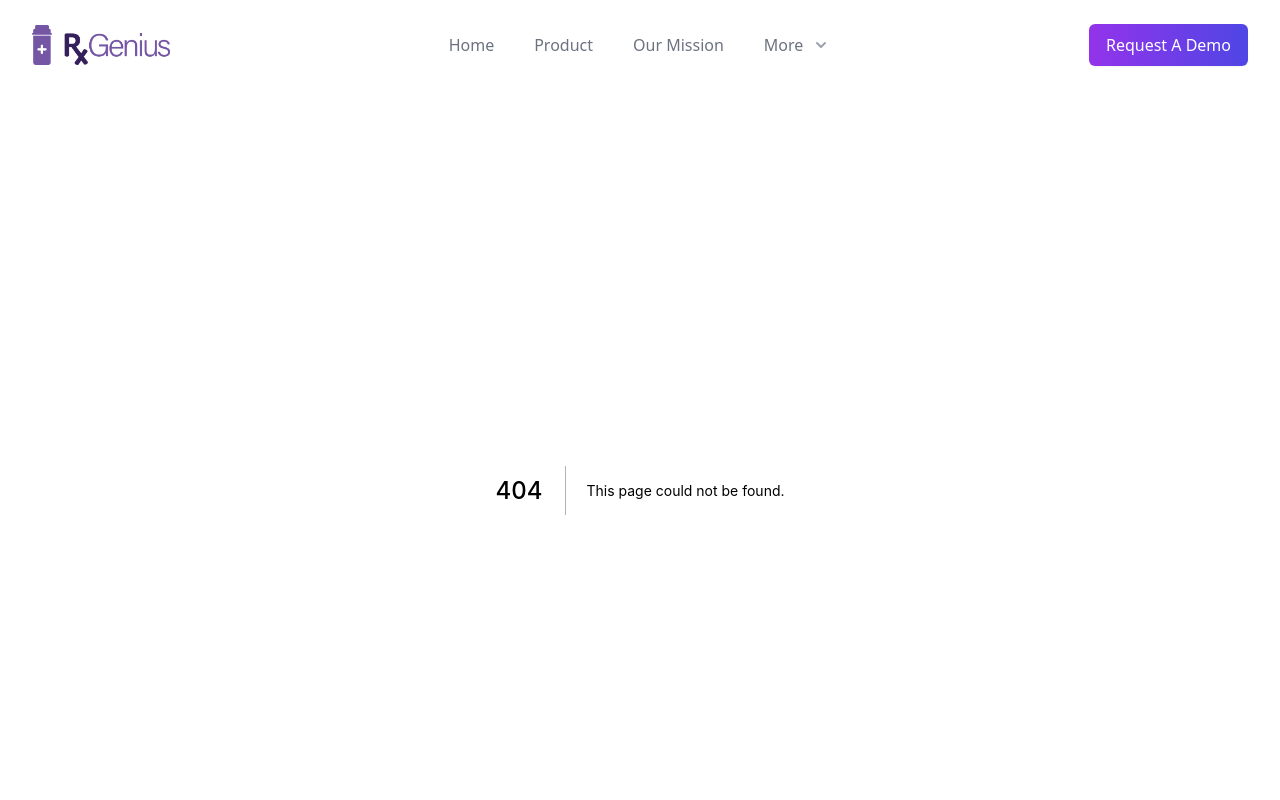
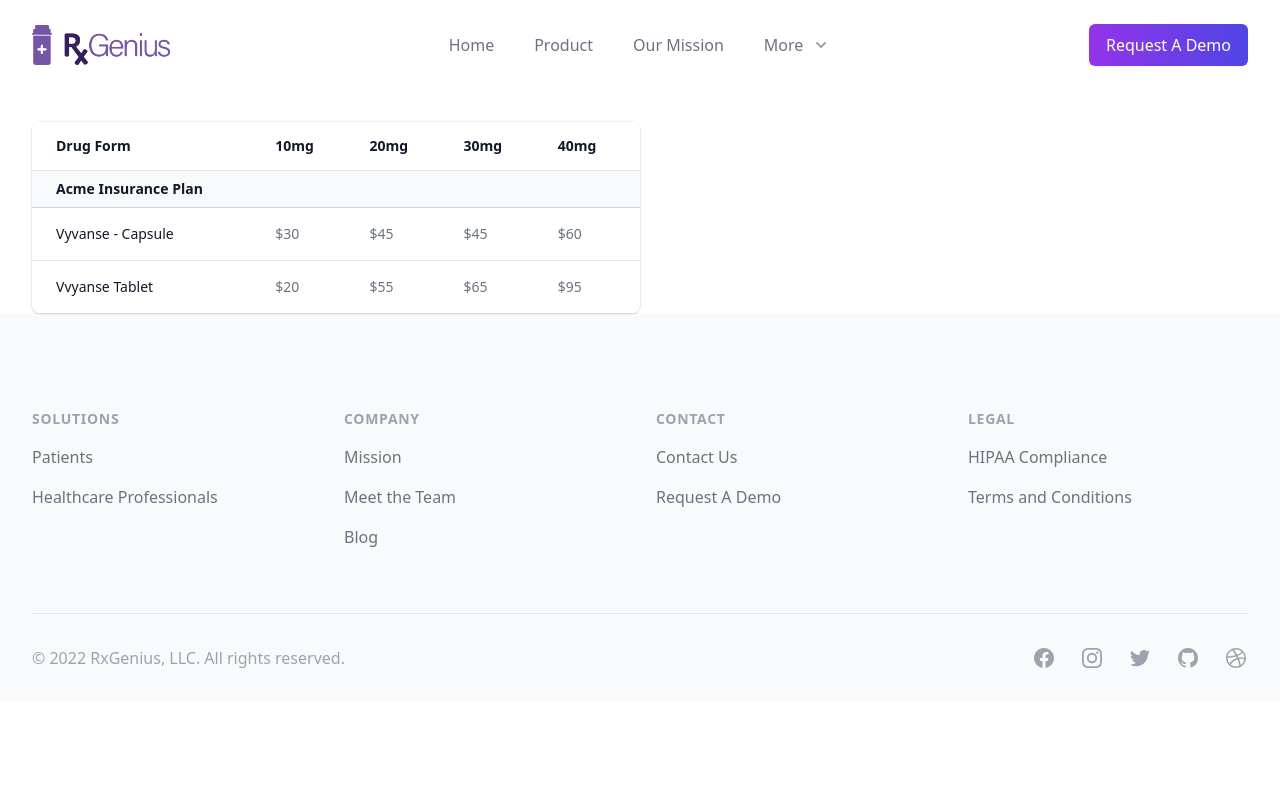
Before and after one commit to seanbiller/rxgenius, a Next.js app: page /experimental in a window 1280 px wide. Before the commit this address had no page. Shown: the top 800 px of the page. Built offline with nearby package versions, Linux system fonts and the light colour scheme.

Commit message:
New Images for Landing Page

```diff
--- /dev/null
+++ b/components/experimental/dropDown.js
@@ -0,0 +1,24 @@
+const DropDown = ({ title, value }) => {
+  return (
+    <div>
+      <label
+        htmlFor="location"
+        className="block text-sm font-medium text-gray-700"
+      >
+        {title}
+      </label>
+      <select
+        id="location"
+        name="location"
+        className="mt-1 block w-full rounded-md border-gray-300 py-2 pl-3 pr-10 text-base focus:border-indigo-500 focus:outline-none focus:ring-indigo-500 sm:text-sm"
+        defaultValue="-"
+      >
+        {value.map((item) => (
+          <option key={item}>{item}</option>
+        ))}
+      </select>
+    </div>
+  )
+}
+
+export default DropDown
--- /dev/null
+++ b/components/experimental/searchBar.js
@@ -0,0 +1,27 @@
+const Searchbar = ({ title }) => {
+  return (
+    <div>
+      <label
+        htmlFor="search"
+        className="block text-sm font-medium text-gray-700"
+      >
+        {title}
+      </label>
+      <div className="relative mt-1 flex items-center">
+        <input
+          type="text"
+          name="search"
+          id="search"
+          className="block w-full  rounded-md border-gray-300 pr-12 shadow-sm focus:border-indigo-500 focus:ring-indigo-500 sm:text-sm"
+        />
+        <div className="absolute inset-y-0 right-0 flex py-1.5 pr-1.5">
+          <kbd className="inline-flex items-center rounded border border-gray-200 px-2 font-sans text-sm font-medium text-gray-400">
+            ⌘K
+          </kbd>
+        </div>
+      </div>
+    </div>
+  )
+}
+
+export default Searchbar
--- a/components/navbar.js
+++ b/components/navbar.js
@@ -34,7 +34,8 @@
   },
   {
     name: 'Product',
-    href: '/product',
+    // href: '/product',
+    href: '/comingSoon',
   },
   {
     name: 'Our Mission',
--- /dev/null
+++ b/pages/experimental.js
@@ -0,0 +1,197 @@
+// import Searchbar from '../components/experimental/searchbar'
+// import DropDown from '../components/experimental/dropdown'
+
+// const states = [
+//   '-',
+//   'AK - Alaska',
+//   'AL - Alabama',
+//   'AR - Arkansas',
+//   'AS - American Samoa',
+//   'AZ - Arizona',
+//   'CA - California',
+//   'CO - Colorado',
+//   'CT - Connecticut',
+//   'DC - District of Columbia',
+//   'DE - Delaware',
+//   'FL - Florida',
+//   'GA - Georgia',
+//   'GU - Guam',
+//   'HI - Hawaii',
+//   'IA - Iowa',
+//   'ID - Idaho',
+//   'IL - Illinois',
+//   'IN - Indiana',
+//   'KS - Kansas',
+//   'KY - Kentucky',
+//   'LA - Louisiana',
+//   'MA - Massachusetts',
+//   'MD - Maryland',
+//   'ME - Maine',
+//   'MI - Michigan',
+//   'MN - Minnesota',
+//   'MO - Missouri',
+//   'MS - Mississippi',
+//   'MT - Montana',
+//   'NC - North Carolina',
+//   'ND - North Dakota',
+//   'NE - Nebraska',
+//   'NH - New Hampshire',
+//   'NJ - New Jersey',
+//   'NM - New Mexico',
+//   'NV - Nevada',
+//   'NY - New York',
+//   'OH - Ohio',
+//   'OK - Oklahoma',
+//   'OR - Oregon',
+//   'PA - Pennsylvania',
+//   'PR - Puerto Rico',
+//   'RI - Rhode Island',
+//   'SC - South Carolina',
+//   'SD - South Dakota',
+//   'TN - Tennessee',
+//   'TX - Texas',
+//   'UT - Utah',
+//   'VA - Virginia',
+//   'VI - Virgin Islands',
+//   'VT - Vermont',
+//   'WA - Washington',
+//   'WI - Wisconsin',
+//   'WV - West Virginia',
+//   'WY - Wyoming',
+// ]
+
+// const dosage = ['10mg', '20mg', '30mg']
+
+// export default function Experimental() {
+//   return (
+//     <div className="mx-auto max-w-2xl sm:px-6 lg:px-8">
+//       <Searchbar title="Drug Search" />
+//       <DropDown title="Form" value={dosage} />
+
+//       <DropDown title="State" value={states} />
+//     </div>
+//   )
+// }
+
+/* This example requires Tailwind CSS v2.0+ */
+import { Fragment } from 'react'
+
+const locations = [
+  {
+    name: 'Acme Insurance Plan',
+    people: [
+      {
+        name: 'Vyvanse - Capsule',
+        priceOne: '$30',
+        priceTwo: '$45',
+        priceThree: '$45',
+        priceFour: '$60',
+      },
+      {
+        name: 'Vvyanse Tablet',
+        priceOne: '$20',
+        priceTwo: '$55',
+        priceThree: '$65',
+        priceFour: '$95',
+      },
+    ],
+  },
+  // More people...
+]
+
+function classNames(...classes) {
+  return classes.filter(Boolean).join(' ')
+}
+
+export default function Example() {
+  return (
+    <div className="max-w-2xl px-4 sm:px-6 lg:px-8">
+      <div className="mt-8 flex flex-col">
+        <div className="-my-2 -mx-4 overflow-x-auto sm:-mx-6 lg:-mx-8">
+          <div className="inline-block min-w-full py-2 align-middle md:px-6 lg:px-8">
+            <div className="overflow-hidden shadow ring-1 ring-black ring-opacity-5 md:rounded-lg">
+              <table className="min-w-full">
+                <thead className="bg-white">
+                  <tr>
+                    <th
+                      scope="col"
+                      className="py-3.5 pl-4 pr-3 text-left text-sm font-semibold text-gray-900 sm:pl-6"
+                    >
+                      Drug Form
+                    </th>
+                    <th
+                      scope="col"
+                      className="px-3 py-3.5 text-left text-sm font-semibold text-gray-900"
+                    >
+                      10mg
+                    </th>
+                    <th
+                      scope="col"
+                      className="px-3 py-3.5 text-left text-sm font-semibold text-gray-900"
+                    >
+                      20mg
+                    </th>
+                    <th
+                      scope="col"
+                      className="px-3 py-3.5 text-left text-sm font-semibold text-gray-900"
+                    >
+                      30mg
+                    </th>
+                    <th
+                      scope="col"
+                      className="px-3 py-3.5 text-left text-sm font-semibold text-gray-900"
+                    >
+                      40mg
+                    </th>
+                  </tr>
+                </thead>
+                <tbody className="bg-white">
+                  {locations.map((location) => (
+                    <Fragment key={location.name}>
+                      <tr className="border-t border-gray-200">
+                        <th
+                          colSpan={5}
+                          scope="colgroup"
+                          className="bg-gray-50 px-4 py-2 text-left text-sm font-semibold text-gray-900 sm:px-6"
+                        >
+                          {location.name}
+                        </th>
+                      </tr>
+                      {location.people.map((person, personIdx) => (
+                        <tr
+                          key={person.email}
+                          className={classNames(
+                            personIdx === 0
+                              ? 'border-gray-300'
+                              : 'border-gray-200',
+                            'border-t'
+                          )}
+                        >
+                          <td className="whitespace-nowrap py-4 pl-4 pr-3 text-sm font-medium text-gray-900 sm:pl-6">
+                            {person.name}
+                          </td>
+                          <td className="whitespace-nowrap px-3 py-4 text-sm text-gray-500">
+                            {person.priceOne}
+                          </td>
+                          <td className="whitespace-nowrap px-3 py-4 text-sm text-gray-500">
+                            {person.priceTwo}
+                          </td>
+                          <td className="whitespace-nowrap px-3 py-4 text-sm text-gray-500">
+                            {person.priceThree}
+                          </td>
+                          <td className="whitespace-nowrap px-3 py-4 text-sm text-gray-500">
+                            {person.priceFour}
+                          </td>
+                        </tr>
+                      ))}
+                    </Fragment>
+                  ))}
+                </tbody>
+              </table>
+            </div>
+          </div>
+        </div>
+      </div>
+    </div>
+  )
+}
--- a/pages/index.js
+++ b/pages/index.js
@@ -23,6 +23,10 @@
 import Hero from '../components/homePage/hero'
 import { NavLink } from '../components/navigation/navLink'
 import Link from 'next/link'
+import Image from 'next/image'
+
+import searchPic from '../public/search.jpg'
+import drugResults from '../public/DrugResults.jpg'
 
 const solutions = [
   {
@@ -131,11 +135,7 @@
 
         {/* Logo Cloud */}
         <div className="bg-gray-100">
-          <div className="mx-auto max-w-7xl py-16 px-4 sm:px-6 lg:px-8">
-            <p className="text-center text-sm font-semibold uppercase tracking-wide text-gray-500">
-              Trusted by over 5 very average small businesses
-            </p>
-          </div>
+          <div className="mx-auto max-w-7xl py-16 px-4 sm:px-6 lg:px-8"></div>
         </div>
 
         {/* Alternating Feature Sections */}
@@ -180,11 +180,18 @@
                 </div>
               </div>
               <div className="mt-12 sm:mt-16 lg:mt-0">
-                <div className="-mr-48 pl-4 sm:pl-6 md:-mr-16 lg:relative lg:m-0 lg:h-full lg:px-0">
-                  <img
+                <div className="relative -mr-48 pl-4 sm:pl-6 md:-mr-16 lg:relative lg:m-0 lg:h-full lg:px-0">
+                  {/* <img
                     className="w-full rounded-xl shadow-xl ring-1 ring-black ring-opacity-5 lg:absolute lg:left-0 lg:h-full lg:w-auto lg:max-w-none"
-                    src="/search.jpg"
+                    src="/Search.jpg"
                     alt="Inbox user interface"
+                  /> */}
+                  <Image
+                    src={searchPic}
+                    alt="Logo"
+                    layout="fill" // required
+                    objectFit="contain" // change as you like
+                    className="w-full rounded-xl shadow-xl ring-1 ring-black ring-opacity-5 lg:absolute lg:left-0 lg:h-full lg:w-auto lg:max-w-none"
                   />
                 </div>
               </div>
@@ -225,10 +232,17 @@
               </div>
               <div className="mt-12 sm:mt-16 lg:col-start-1 lg:mt-0">
                 <div className="-ml-48 pr-4 sm:pr-6 md:-ml-16 lg:relative lg:m-0 lg:h-full lg:px-0">
-                  <img
+                  {/* <img
                     className="w-full rounded-xl shadow-xl ring-1 ring-black ring-opacity-5 lg:absolute lg:right-0 lg:h-full lg:w-auto lg:max-w-none"
                     src="https://tailwindui.com/img/component-images/inbox-app-screenshot-2.jpg"
                     alt="Customer profile user interface"
+                  /> */}
+                  <Image
+                    src={drugResults}
+                    alt="Logo"
+                    layout="fill" // required
+                    objectFit="contain" // change as you like
+                    className="w-full rounded-xl shadow-xl ring-1 ring-black ring-opacity-5 lg:absolute lg:right-0 lg:h-full lg:w-auto lg:max-w-none"
                   />
                 </div>
               </div>
```
Also changed, not shown: data/states.js (added, +60 -0 lines), public/DrugResults.jpg (added).
